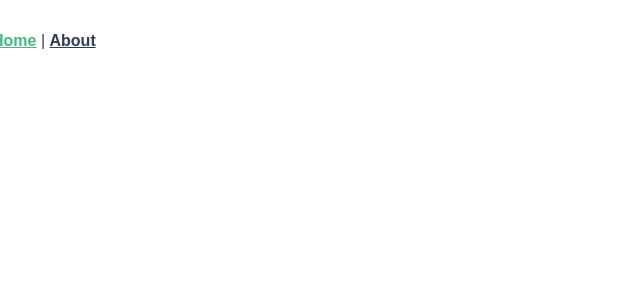
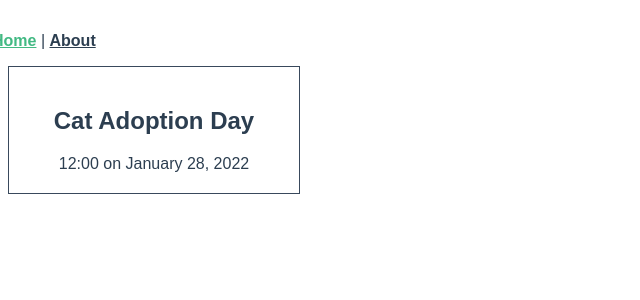
Before and after one commit to Drwby/Lab2vue, a Vue app in the folder intro-to-vue-lab2/: page / in a window 1280 px wide. Shown: the top 300 px of the page, without its empty margins (0-640 px from the left). Built offline with nearby package versions, Linux system fonts and the light colour scheme.

Commit message:
commit 7

```diff
--- a/intro-to-vue-lab2/src/components/EventCard.vue
+++ b/intro-to-vue-lab2/src/components/EventCard.vue
@@ -1,9 +1,39 @@
 <script setup lang="ts">
-//defineProps<{
-//  msg: string
-//}>()
+import { ref } from 'vue'
+
+const event = ref({
+  id: 5928101,
+  category: 'animal welfare',
+  title: 'Cat Adoption Day',
+  description: 'Find your new feline friend at this event.',
+  location: 'Meow Town',
+  date: 'January 28, 2022',
+  time: '12:00',
+  petsAllowed: true,
+  organizer: 'Kat Laydee'
+})
 </script>
 
 <template>
-  <div class="greetings"></div>
+  <div class="event-class">
+    <div class="event-card">
+      <h2>{{ event.title }}</h2>
+      <span>{{ event.time }} on {{ event.date }}</span>
+    </div>
+  </div>
 </template>
+
+
+<style scoped>
+.event-card {
+  padding: 20px;
+  width: 250px;
+  cursor: pointer;
+  border: 1px solid #39495c;
+  margin-bottom: 18px;
+}
+.event-card:hover {
+  transform: scale(1.01);
+  box-shadow: 0 3px 12px 0 rgba(0, 0, 0, 0.2);
+}
+</style>
--- a/intro-to-vue-lab2/src/views/HomeView.vue
+++ b/intro-to-vue-lab2/src/views/HomeView.vue
@@ -1,5 +1,9 @@
-<script setup lang="ts"></script>
+<script setup lang="ts">
+import EventCard from '@/components/Eventcard.vue'
+</script>
 
 <template>
-  <div class = "home"></div>
+  <div class="home">
+    <EventCard />
+  </div>
 </template>
```
